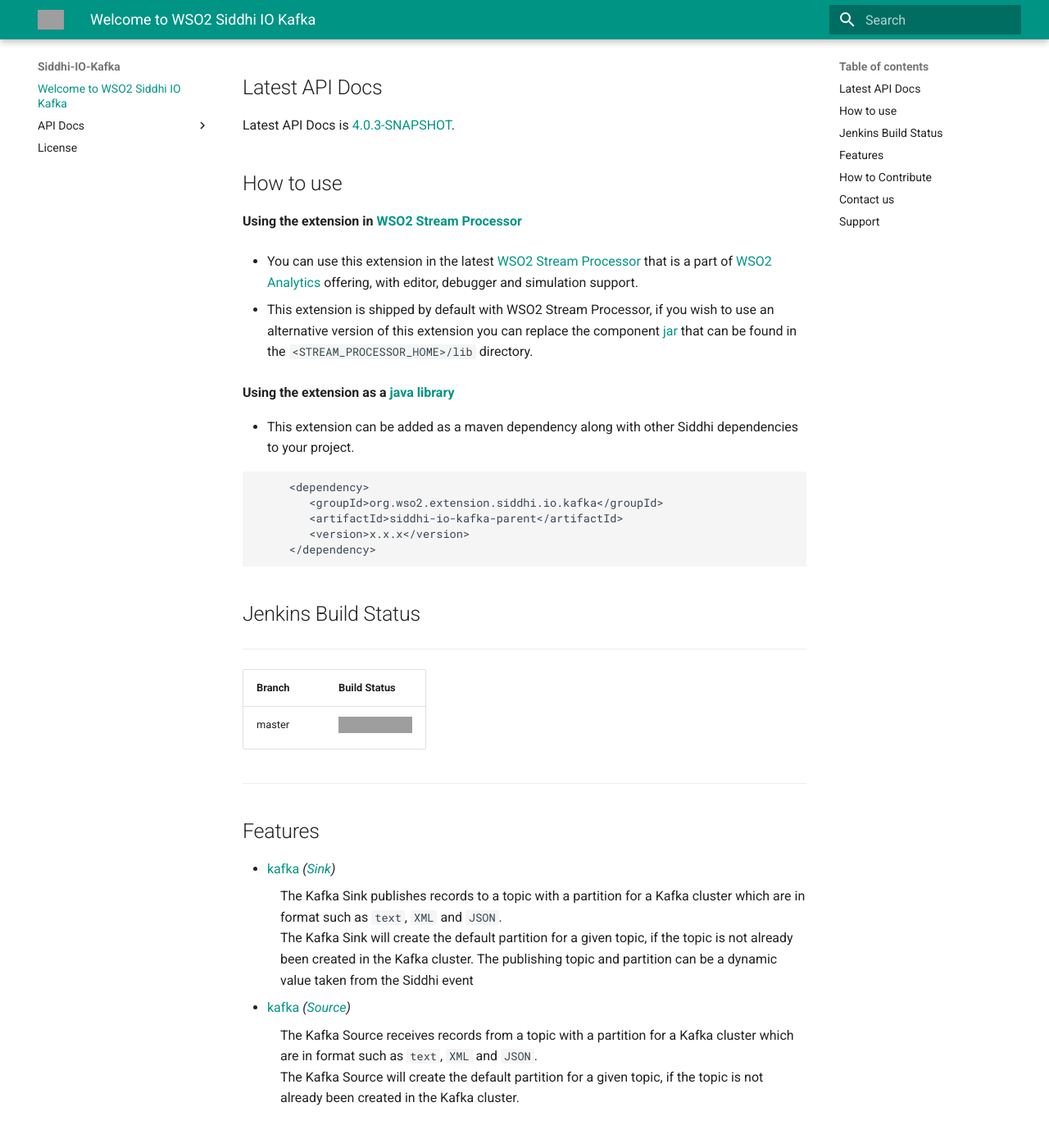
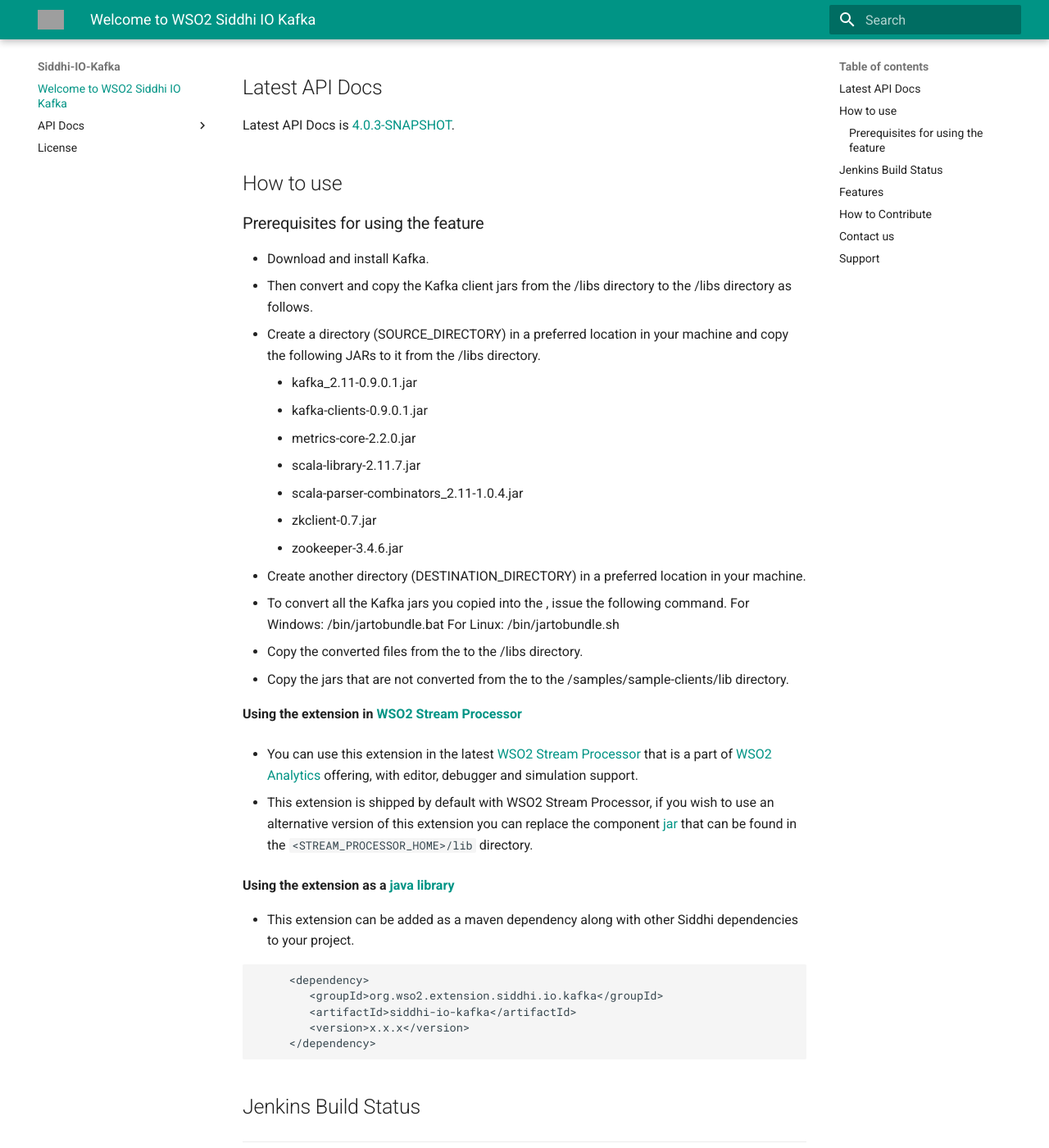
Before and after one commit to siddhi-io/siddhi-io-kafka, an MkDocs documentation site: the page built from docs/index.md, in a window 1280 px wide and 1400 px high, scrolled down 569 px. Shown: the whole window at 82% size. Built offline with MkDocs 1.6.1 and Material for MkDocs 9.7.7, drawn with Linux system fonts in a browser that asks for light colours; old or Windows-style settings are respelled for this version of MkDocs; grey boxes are pictures that could not be loaded.

Commit message:
Adding prerequisites to the README.md

````diff
--- a/docs/index.md
+++ b/docs/index.md
@@ -28,6 +28,27 @@
 
 ## How to use
 
+### Prerequisites for using the feature
+ - Download and install Kafka.
+ - Then convert and copy the Kafka client jars from the <KAFKA_HOME>/libs directory to the <DAS_HOME>/libs directory
+ as follows.
+   - Create a directory (SOURCE_DIRECTORY) in a preferred location in your machine and copy the following JARs to it from the
+   <KAFKA_HOME>/libs directory.
+     - kafka_2.11-0.9.0.1.jar
+     - kafka-clients-0.9.0.1.jar
+     - metrics-core-2.2.0.jar
+     - scala-library-2.11.7.jar
+     - scala-parser-combinators_2.11-1.0.4.jar
+     - zkclient-0.7.jar
+     - zookeeper-3.4.6.jar
+   - Create another directory (DESTINATION_DIRECTORY) in a preferred location in your machine.
+   - To convert all the Kafka jars you copied into the <SOURCE_DIRECTORY>, issue the following command.
+     For Windows: <DAS_HOME>/bin/jartobundle.bat <SOURCE_DIRECTORY_PATH> <DESTINATION_DIRECTORY_PATH>
+     For Linux: <DAS_HOME>/bin/jartobundle.sh <SOURCE_DIRECTORY_PATH> <DESTINATION_DIRECTORY_PATH>
+   - Copy the converted files from the <DESTINATION_DIRECTORY> to the <DAS_HOME>/libs directory.
+   - Copy the jars that are not converted from the <SOURCE_DIRECTORY> to the <DAS_HOME>/samples/sample-clients/lib directory.
+
+
 **Using the extension in <a target="_blank" href="https://github.com/wso2/product-sp">WSO2 Stream Processor</a>**
 
 * You can use this extension in the latest <a target="_blank" href="https://github.com/wso2/product-sp/releases">WSO2 Stream Processor</a> that is a part of <a target="_blank" href="http://wso2.com/analytics?utm_source=gitanalytics&utm_campaign=gitanalytics_Jul17">WSO2 Analytics</a> offering, with editor, debugger and simulation support.
@@ -42,7 +63,7 @@
 ```
      <dependency>
         <groupId>org.wso2.extension.siddhi.io.kafka</groupId>
-        <artifactId>siddhi-io-kafka-parent</artifactId>
+        <artifactId>siddhi-io-kafka</artifactId>
         <version>x.x.x</version>
      </dependency>
 ```
````
Also changed, not shown: README.md (+21 -1 lines).
